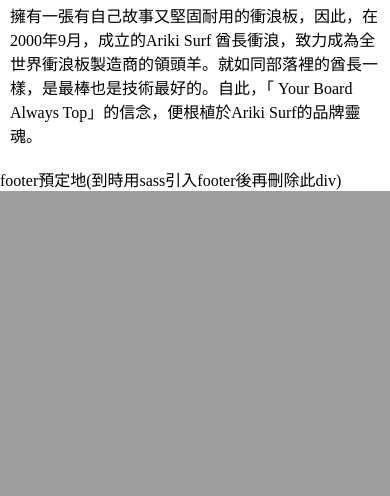
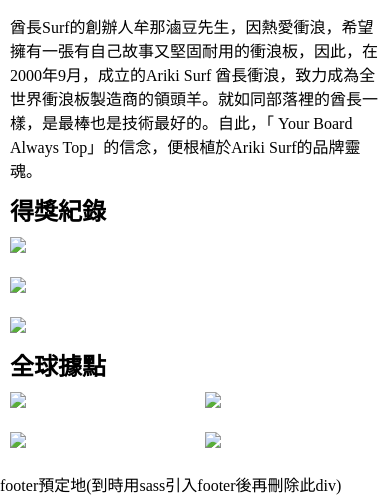
Before and after one commit to lorraine0919/arikisurf, a PHP site: page /about.html in a window 390 px wide. Shown: the part 1227-1723 px from the top of the page. Before the commit the page ends 1418 px from the top, so only its background shows below. Run offline with PHP 8.4, Linux system fonts and the light colour scheme; style sheets or scripts are compiled from the project's sources; some libraries are stand-ins or nearby versions.

Commit message:
修改格線系統

```diff
--- a/about.html
+++ b/about.html
@@ -65,34 +65,76 @@
     <div class="container">
     	<div class="row">
     		<div class="col-xs-12 col-sm-5">
-    			<div class="Business">
-    				<div class="leftSide_17">
+    			<div class="about_img">
+    				<div class="about_leftSide_17">
     				<img src="https://api.fnkr.net/testimg/500x300/00CED1/FFF/">
     				</div>
     			</div>
-    	</div>
-
+    	   </div>
     		<div class="col-xs-12 col-sm-7">
-    			<div class="rightSide_17">
+    			<div class="about_rightSide_17">
 				<p>酋長Surf的創辦人牟那滷豆先生，因熱愛衝浪，希望擁有一張有自己故事又堅固耐用的衝浪板，因此，在2000年9月，成立的Ariki Surf 酋長衝浪，致力成為全世界衝浪板製造商的領頭羊。就如同部落裡的酋長一樣，是最棒也是技術最好的。自此，「 Your Board Always Top」的信念，便根植於Ariki Surf的品牌靈魂。</p>
 				</div>
     		</div>
     	 </div>
+         <h2 class="business_philosophy_title">經營理念</h2>
          <div class="row">
             <div class="col-xs-12 col-sm-5 col-sm-pull-7">
-                <div class="Business">
-                    <div class="leftSide_17">
+                <div class="business_img">
+                    <div class="business_leftSide_17">
                     <img src="https://api.fnkr.net/testimg/500x300/00CED1/FFF/">
                     </div>
                 </div>
         </div>
 
             <div class="col-xs-12 col-sm-7 col-sm-push-5">
-                <div class="rightSide_17">
+                <div class="business_rightSide_17">
                 <p>酋長Surf的創辦人牟那滷豆先生，因熱愛衝浪，希望擁有一張有自己故事又堅固耐用的衝浪板，因此，在2000年9月，成立的Ariki Surf 酋長衝浪，致力成為全世界衝浪板製造商的領頭羊。就如同部落裡的酋長一樣，是最棒也是技術最好的。自此，「 Your Board Always Top」的信念，便根植於Ariki Surf的品牌靈魂。</p>
                 </div>
             </div>
          </div>
+         <h2 class="winning_record_title">得獎紀錄</h2>
+         <div class="row">
+             <div class="col-xs-12 col-sm-4">
+                 <div class="winning_img">
+                     <img src="https://api.fnkr.net/testimg/350x350/00CED1/FFF/?text=img+placeholder">
+                 </div>
+             </div>
+             <div class="col-xs-12 col-sm-4">
+                 <div class="winning_img">
+                     <img src="https://api.fnkr.net/testimg/350x350/00CED1/FFF/?text=img+placeholder">
+                 </div>
+             </div>
+             <div class="col-xs-12 col-sm-4">
+                 <div class="winning_img">
+                     <img src="https://api.fnkr.net/testimg/350x350/00CED1/FFF/?text=img+placeholder">
+                 </div>
+             </div>
+         </div>
+         <h2 class="global_base_title">全球據點</h2>
+         <div class="row">
+             <div class="col-xs-6 col-sm-3">
+                 <div class="global_img">
+                     <img src="https://api.fnkr.net/testimg/250x300/00CED1/FFF/?text=img+placeholder">
+                 </div>
+             </div>
+             <div class="col-xs-6 col-sm-3">
+                 <div class="global_img">
+                     <img src="https://api.fnkr.net/testimg/250x300/00CED1/FFF/?text=img+placeholder">
+                 </div>
+             </div>
+             <div class="col-xs-6 col-sm-3">
+                 <div class="global_img">
+                     <img src="https://api.fnkr.net/testimg/250x300/00CED1/FFF/?text=img+placeholder">
+                 </div>
+             </div>
+             <div class="col-xs-6 col-sm-3">
+                 <div class="global_img">
+                     <img src="https://api.fnkr.net/testimg/250x300/00CED1/FFF/?text=img+placeholder">
+                 </div>
+             </div>
+         </div>
+
     </div>
     <div class="clearfix"></div>
 </div>
--- a/css/grid.css
+++ b/css/grid.css
@@ -39,7 +39,7 @@
 	width: 100%;
 	clear: both;
 }*/
-@media screen and (max-width: 785px){
+@media screen and (max-width: 767px){
 	.col-xs-1{width: 8.333333%;}
 	.col-xs-2{width: 16.666666%;}
 	.col-xs-3{width: 25%;}
@@ -79,7 +79,7 @@
 	.col-xs-push-1{left:8.33333333%;}
 	.col-xs-push-0{left:auto;}
 }
-@media screen and (min-width: 785px){
+@media screen and (min-width: 768px){
 	.col-sm-1{width: 8.333333%;}
 	.col-sm-2{width: 16.666666%;}
 	.col-sm-3{width: 25%;}
```
Also changed, not shown: app/about.html (+50 -8 lines), css/about.css (+36 -5 lines), sass/about.scss (+39 -4 lines).
